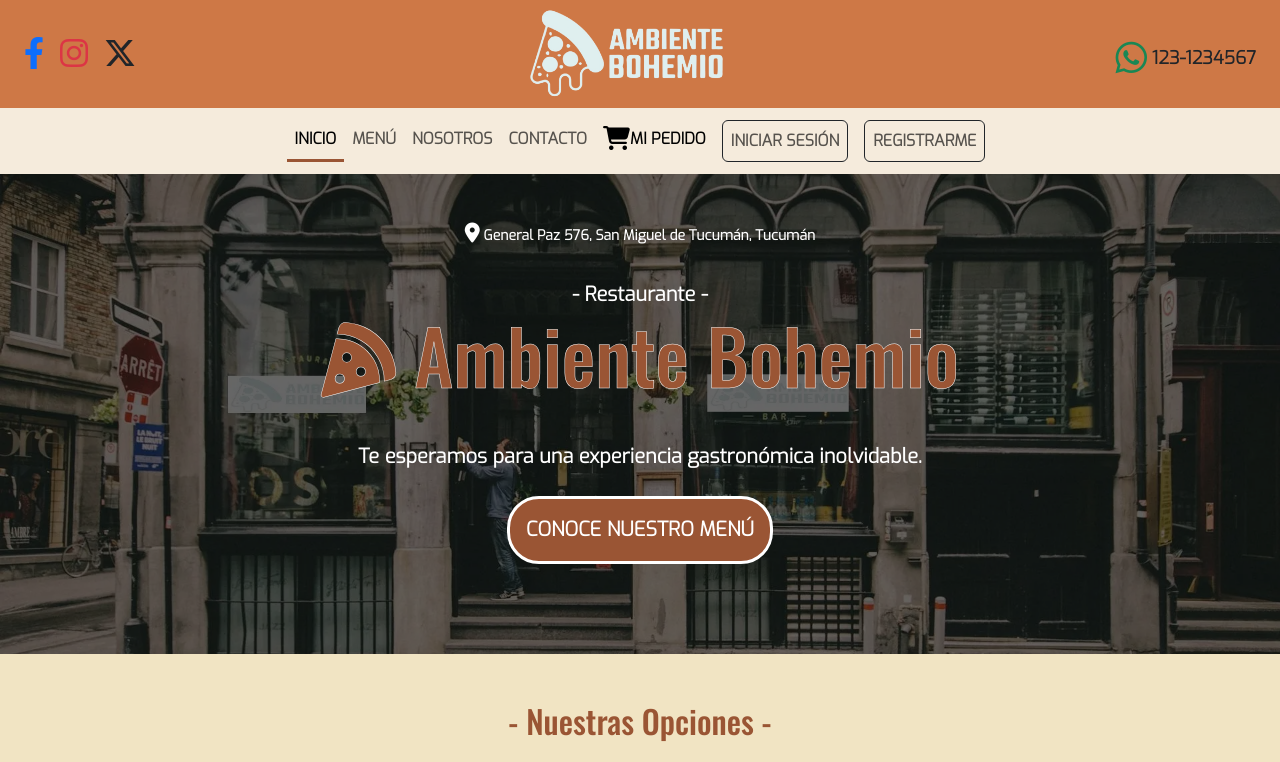
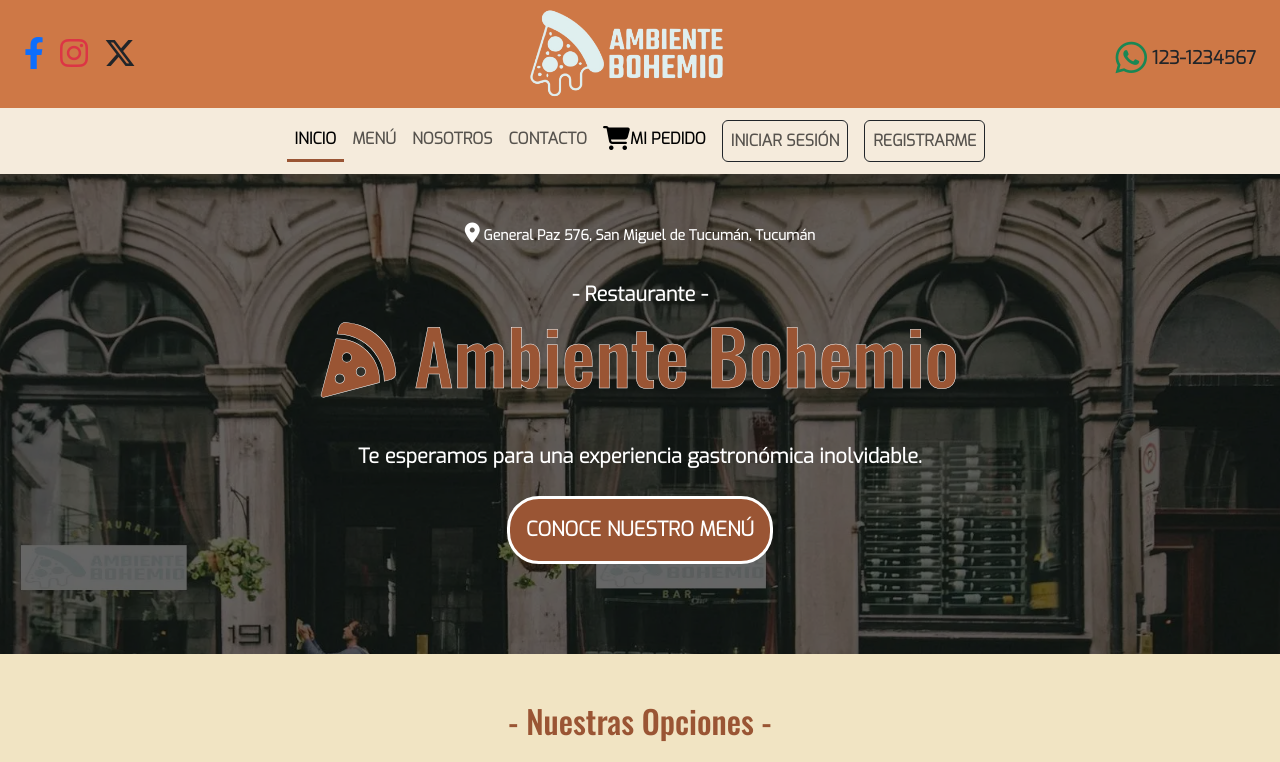
Before and after one commit to brunomry/frontendProyectoFinal_RollingCode, a React (Vite) app: page / in a window 1280 px wide. Shown: the top 762 px of the page. Built offline with nearby package versions, Linux system fonts and the light colour scheme; no server answers.

Commit message:
Agregue animacion de movimiento a imagen de banner de Inicio

```diff
--- a/src/styles/horariosIndex.css
+++ b/src/styles/horariosIndex.css
@@ -15,7 +15,7 @@
 .imgInterior{
   width: 100%;
   height: 300px;
-  transition: 1s;
+  transition: 1.3s;
   filter: saturate(200%);
 }
 
--- a/src/styles/index.css
+++ b/src/styles/index.css
@@ -7,10 +7,18 @@
   position: relative;
   background-image: url("../assets/Inicio/banner1.webp");
   background-repeat: no-repeat;
-  background-size: cover;
-  background-position: center;
+  background-size: 250%;
   height: 60vh;
   font-family: "Exo";
+  animation: movimiento 7s infinite linear alternate;
+}
+
+@keyframes movimiento {
+  from {
+    background-position: bottom left;
+  }to{
+    background-position: top right;
+  }
 }
 
 .bannerOpacity{
@@ -55,6 +63,16 @@
   .btnBanner{
     font-size: 1.125rem;
   }
+
+  .banner{
+    background-size: 150%;
+  }
+}
+
+@media all and (min-width:1200px){
+  .banner{
+    background-size: 120%;
+  }
 }
 
 @media all and (min-width:1200px){
@@ -67,4 +85,9 @@
   .btnBanner{
     font-size: 1.25rem;
   }
+
+  .banner{
+    background-size: 120%;
+    animation: movimiento 6s infinite linear alternate;
+  }
 }
```
